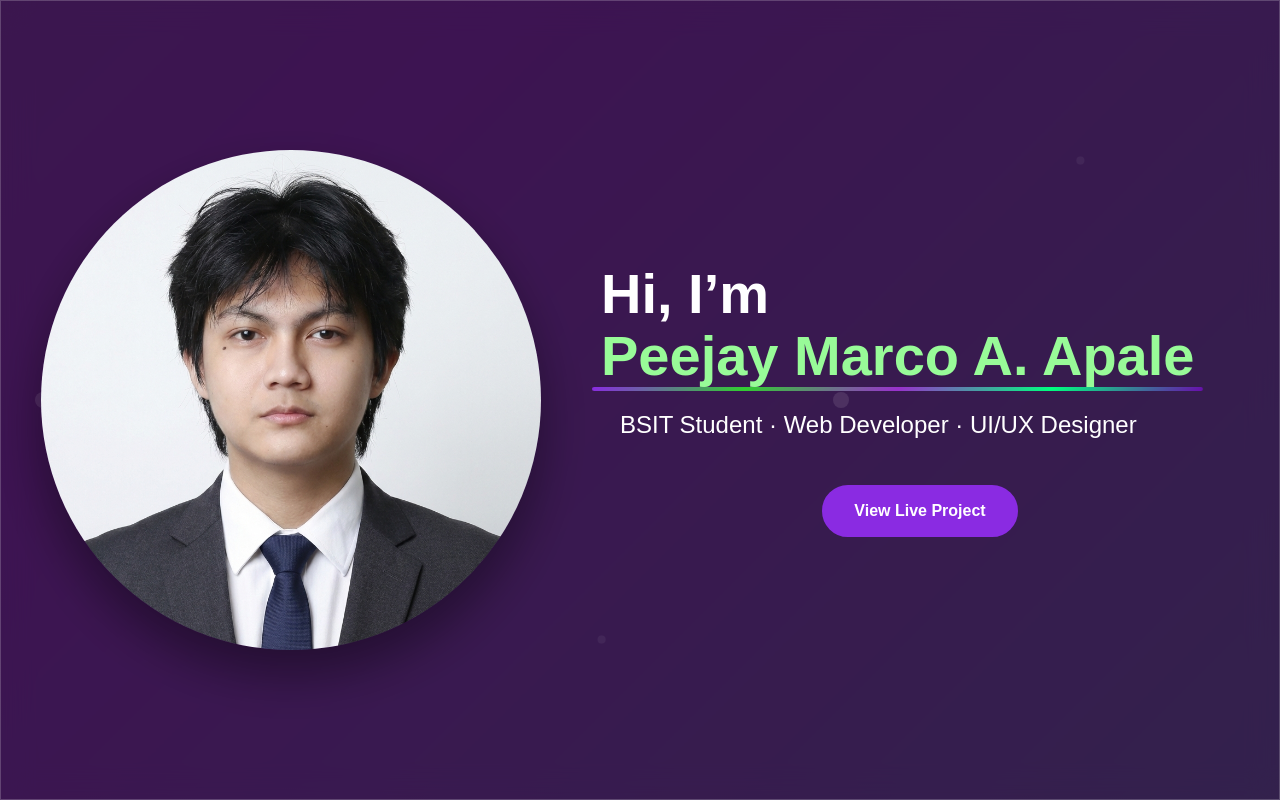
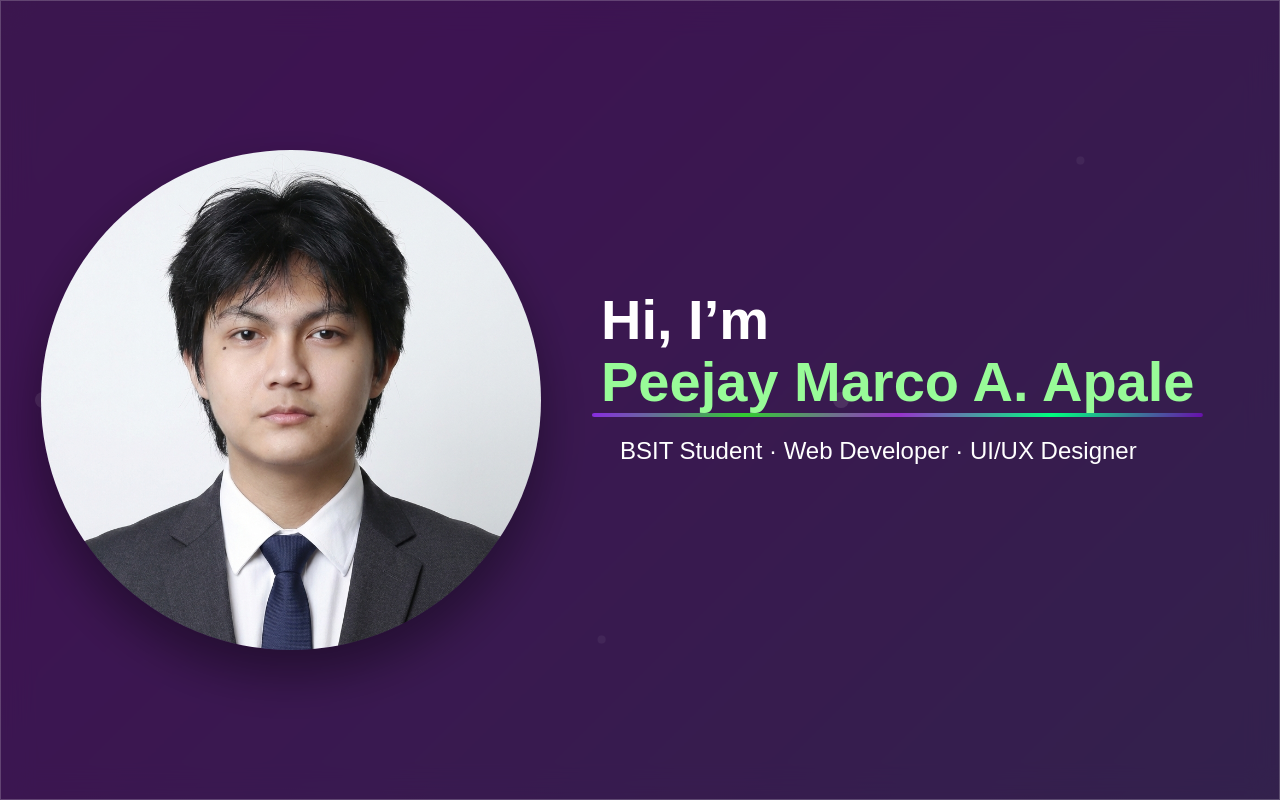
Before and after one commit to Pelyn9/Portfolio, a React (Vite) app: page / in a window 1280 px wide. Shown: the top 800 px of the page. Built offline with nearby package versions, Linux system fonts and the light colour scheme.

Commit message:
updated admin navigation will work on vercel

```diff
--- a/src/pages/Home.jsx
+++ b/src/pages/Home.jsx
@@ -1,50 +1,43 @@
-import { useState } from 'react';
-import './Home.css';
-import profileImage from "../image/peejayasdad.png"; // Import your image
+import { useState } from "react";
+import { useNavigate } from "react-router-dom";
+import "./Home.css";
+import profileImage from "../image/peejayasdad.png";
 
 export default function Home() {
-  const [clickCount, setClickCount] = useState(0);
+  const [, setClickCount] = useState(0); // only setter needed
+  const navigate = useNavigate();
 
   const handleNameClick = () => {
-    const newCount = clickCount + 1;
-    setClickCount(newCount);
+    setClickCount((prev) => {
+      const newCount = prev + 1;
 
-    if (newCount >= 9) {
-      window.location.href = '/admin'; // Redirect to admin login after 9 clicks
-    }
+      if (newCount === 9) {
+        navigate("/admin");
+      }
+
+      return newCount;
+    });
   };
 
   return (
     <div className="home">
-      {/* HERO SECTION */}
       <section className="hero">
         <div className="hero-content">
           <h1>
-            Hi, I’m{' '}
+            Hi, I’m{" "}
             <span
               className="name-highlight"
               onClick={handleNameClick}
               title="Click 9 times to access admin"
+              style={{ cursor: "pointer" }}
             >
               Peejay Marco A. Apale
             </span>
           </h1>
-          <p>
-            BSIT Student · Web Developer · UI/UX Designer
-          </p>
-          <div className="hero-buttons">
-            <a
-              href="https://aquachecklive.vercel.app"
-              target="_blank"
-              rel="noopener noreferrer"
-              className="btn-primary"
-            >
-              View Live Project
-            </a>
-          </div>
+
+          <p>BSIT Student · Web Developer · UI/UX Designer</p>
         </div>
 
-        {/* Replace placeholder with actual image */}
         <div className="hero-image">
           <img
             src={profileImage}
```
